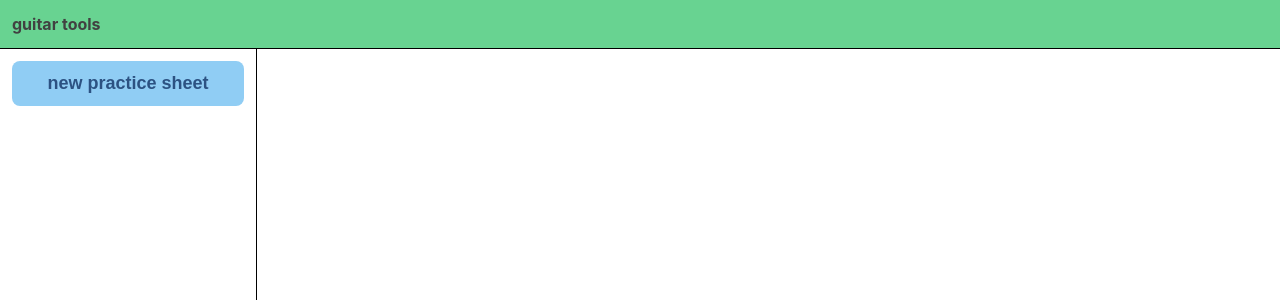
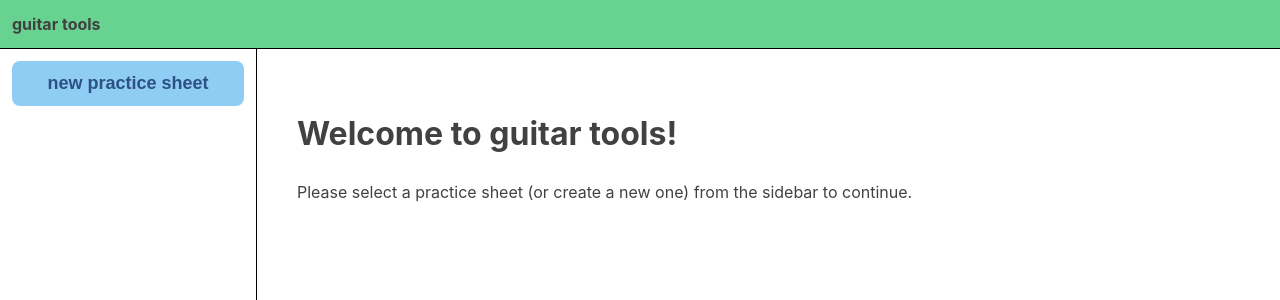
Before and after one commit to nichwch/fretboard-explorer, a Svelte app: page / in a window 1280 px wide. Shown: the top 300 px of the page. Built offline with nearby package versions, Linux system fonts and the light colour scheme.

Commit message:
empty handler

```diff
--- a/src/App.svelte
+++ b/src/App.svelte
@@ -14,6 +14,7 @@
   import { defaultFretMapBlockProps } from './lib/types'
   import { setContext } from 'svelte'
   import { readable, writable, type Readable } from 'svelte/store'
+  import Welcome from './Welcome.svelte'
 
   let currentPracticeSheetId = writable<string | null>(null)
   const allPracticeSheets = liveQuery(() =>
@@ -125,18 +126,19 @@
         style:flex-grow="1"
       >
         {#if $currentPracticeSheetId}
-          <div style:padding={spacing[5]} style:border-bottom="1px solid black">
+          <div style:padding={spacing[3]} style:border-bottom="1px solid black">
             <input
               id="titleInput"
-              style:border="none"
               style:font-size={typography.fontSizes['3xl']}
               style:font-weight="bold"
               style:color="inherit"
               value={$currentPracticeSheet?.name}
               on:input={(event) => {
+                //@ts-ignore
                 console.log('change?', event.target.value)
                 db.practice_sheets.update($currentPracticeSheetId, {
                   ...$currentPracticeSheet,
+                  //@ts-ignore
                   name: event.target.value,
                 })
               }}
@@ -160,7 +162,14 @@
             {#each $currentPracticeSheet?.sheetContents || [] as fretMapBlock, index (index + $currentPracticeSheetId)}
               <FretMapBlock {...fretMapBlock} {index} />
             {/each}
+            {#if $currentPracticeSheet?.sheetContents.length === 0}
+              <div style:padding={spacing[10]}>
+                <p>No fretboards yet. Add one by pressing 'Add Fretboard'</p>
+              </div>
+            {/if}
           </div>
+        {:else}
+          <Welcome />
         {/if}
       </div>
     </div>
@@ -224,6 +233,6 @@
   }
 
   #titleInput:focus {
-    outline: none;
+    outline: 1px solid black;
   }
 </style>
--- /dev/null
+++ b/src/Welcome.svelte
@@ -0,0 +1,11 @@
+<script lang="ts">
+  import { spacing } from './utils/style-constants'
+</script>
+
+<div style:padding={spacing[10]}>
+  <h1>Welcome to guitar tools!</h1>
+  <p>
+    Please select a practice sheet (or create a new one) from the sidebar to
+    continue.
+  </p>
+</div>
```
